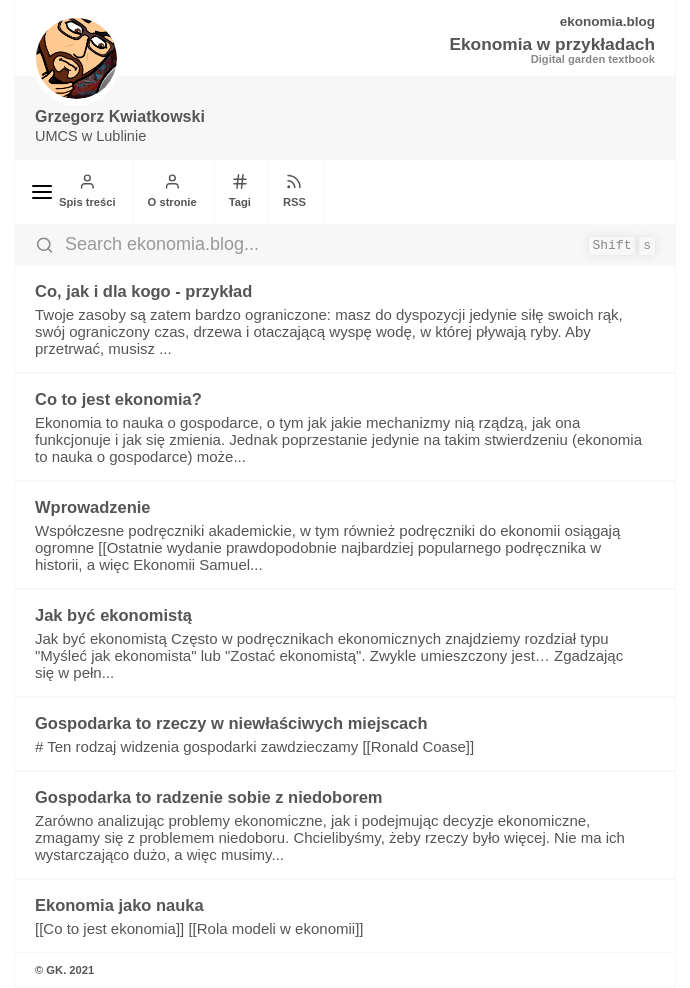
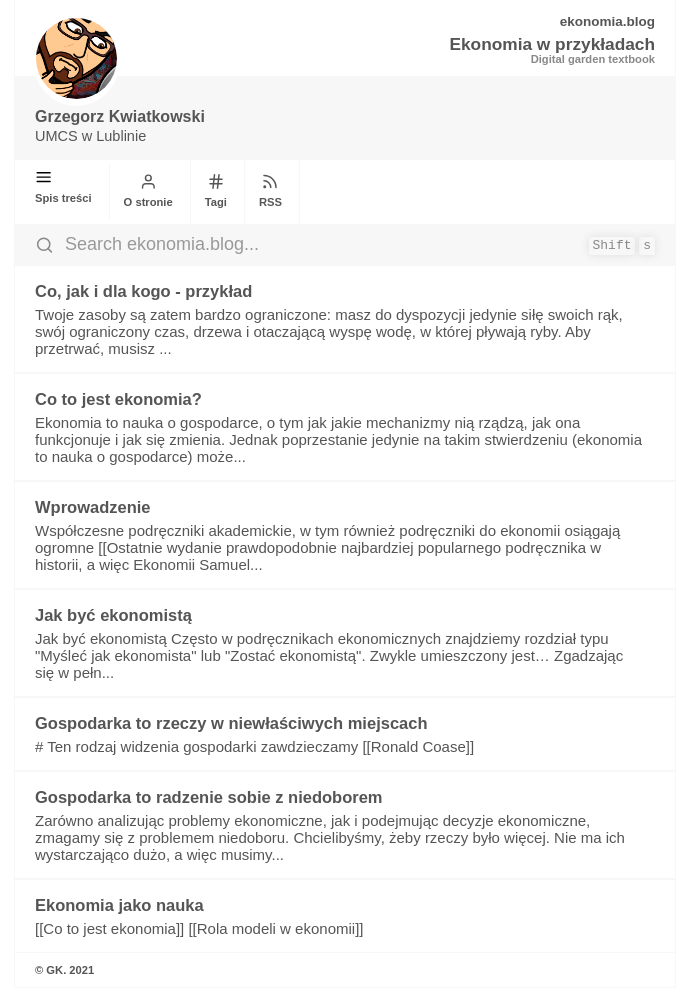
Before and after one commit to gkwiatk/ekonomia-2, a Jekyll site: the page built from index.md, in a window 1280 px wide. Shown: the whole page, without its empty margins (295-985 px from the left). Built offline with Jekyll 4.4.1, drawn with Linux system fonts in a browser that asks for light colours.

Commit message:
Update content

```diff
--- a/_includes/Header.html
+++ b/_includes/Header.html
@@ -162,18 +162,11 @@
     </div>
     {%- endif -%}
     <div class="main-site-subheader menu disable-select">
-      <svg xmlns="http://www.w3.org/2000/svg" width="24" height="24" viewBox="0 0 24 24" fill="none" stroke="#000000" stroke-width="2" stroke-linecap="round" stroke-linejoin="round"><line x1="3" y1="12" x2="21" y2="12"></line><line x1="3" y1="6" x2="21" y2="6"></line><line x1="3" y1="18" x2="21" y2="18"></line></svg>
+
+
 
       <a class="menu-item" href="/about">
-        <svg class="menu-item-icon" width="18" height="19" viewBox="0 0 25 25" fill="none"
-          xmlns="http://www.w3.org/2000/svg">
-          <path
-            d="M20.9777 21.6138V19.6138C20.9777 18.553 20.5563 17.5356 19.8061 16.7854C19.056 16.0353 18.0386 15.6138 16.9777 15.6138H8.97768C7.91682 15.6138 6.8994 16.0353 6.14926 16.7854C5.39911 17.5356 4.97768 18.553 4.97768 19.6138V21.6138"
-            stroke-width="2" stroke-linecap="round" stroke-linejoin="round" />
-          <path
-            d="M12.9777 11.6138C15.1868 11.6138 16.9777 9.82298 16.9777 7.61385C16.9777 5.40471 15.1868 3.61385 12.9777 3.61385C10.7685 3.61385 8.97768 5.40471 8.97768 7.61385C8.97768 9.82298 10.7685 11.6138 12.9777 11.6138Z"
-            stroke-width="2" stroke-linecap="round" stroke-linejoin="round" />
-        </svg>
+        <svg xmlns="http://www.w3.org/2000/svg" width="18" height="19" viewBox="0 0 25 25" fill="none" stroke="#000000" stroke-width="2" stroke-linecap="round" stroke-linejoin="round"><line x1="3" y1="12" x2="21" y2="12"></line><line x1="3" y1="6" x2="21" y2="6"></line><line x1="3" y1="18" x2="21" y2="18"></line></svg>
         <p class="menu-item-text">Spis treści</p>
       </a>
 
```
